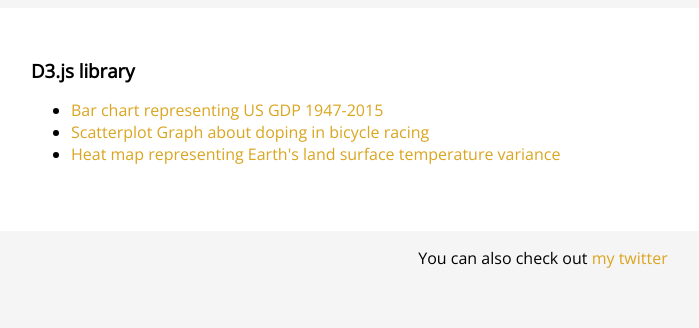
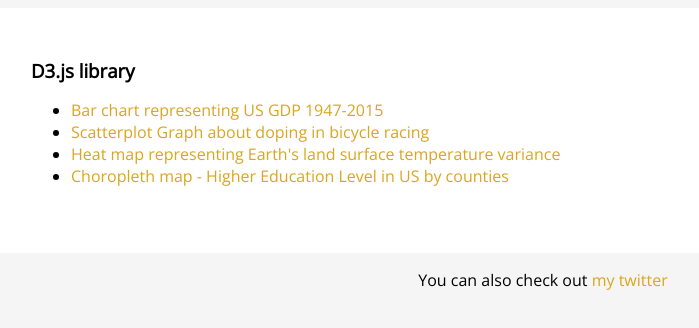
Before and after one commit to wojwozniak/wojwozniak.github.io, a plain HTML site: page index.html in a window 1280 px wide. Shown: the part 94-422 px from the top of the page, without its empty margins (97-796 px from the left). Drawn offline with nearby package versions, Linux system fonts and the light colour scheme.

Commit message:
Added new project

```diff
--- a/index.html
+++ b/index.html
@@ -15,6 +15,7 @@
                 <li><a href="https://wojwozniak.github.io/d3-barchart/" target="_blank">Bar chart representing US GDP 1947-2015</a></li>
                 <li><a href="https://wojwozniak.github.io/d3-scatterplot-graph/" target="_blank">Scatterplot Graph about doping in bicycle racing</a></li>
                 <li><a href="https://wojwozniak.github.io/d3-heat-map/" target="_blank">Heat map representing Earth's land surface temperature variance</a></li>
+                <li><a href="https://wojwozniak.github.io/d3-choropleth-map/" target="_blank">Choropleth map - Higher Education Level in US by counties</a></li>
             </ul>
         </div>
         <p id="subtitle">You can also check out <a href="https://twitter.com/woj_wozniak" target="_blank">my twitter</a></p>
```
